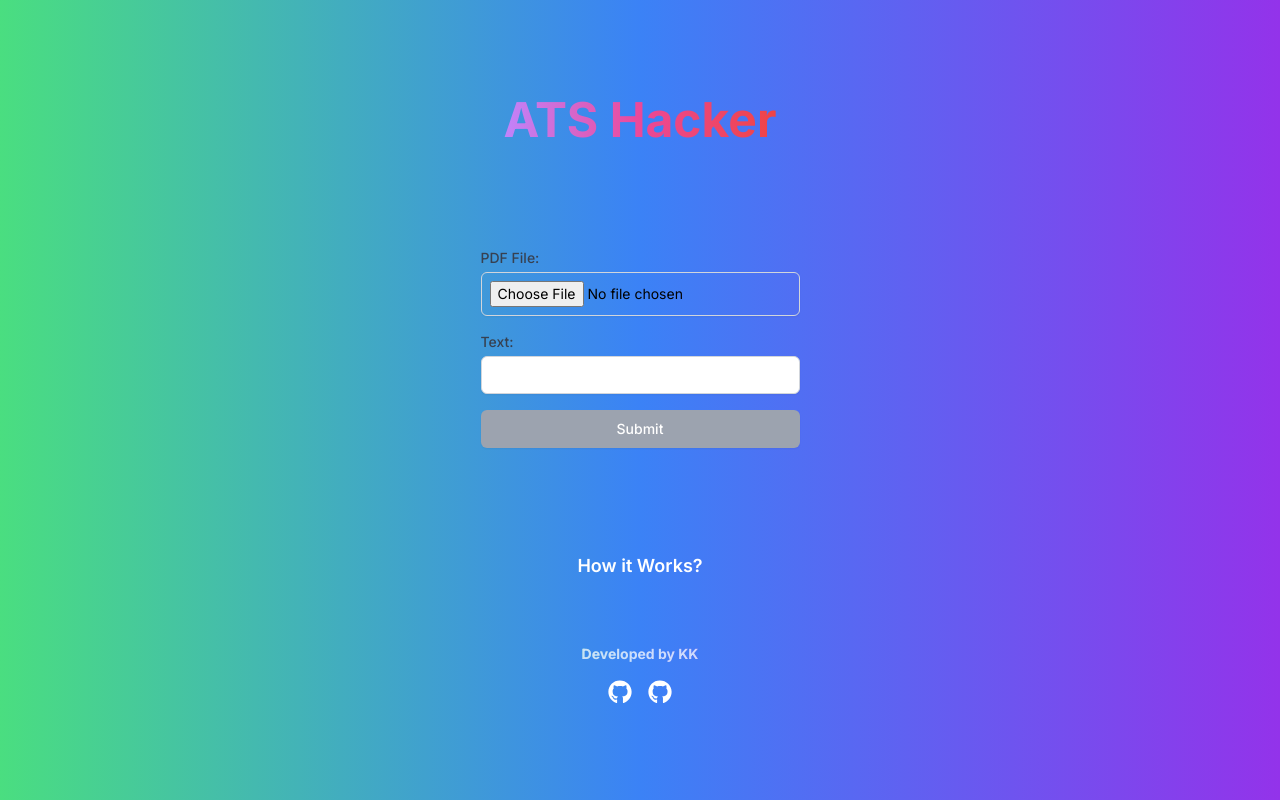
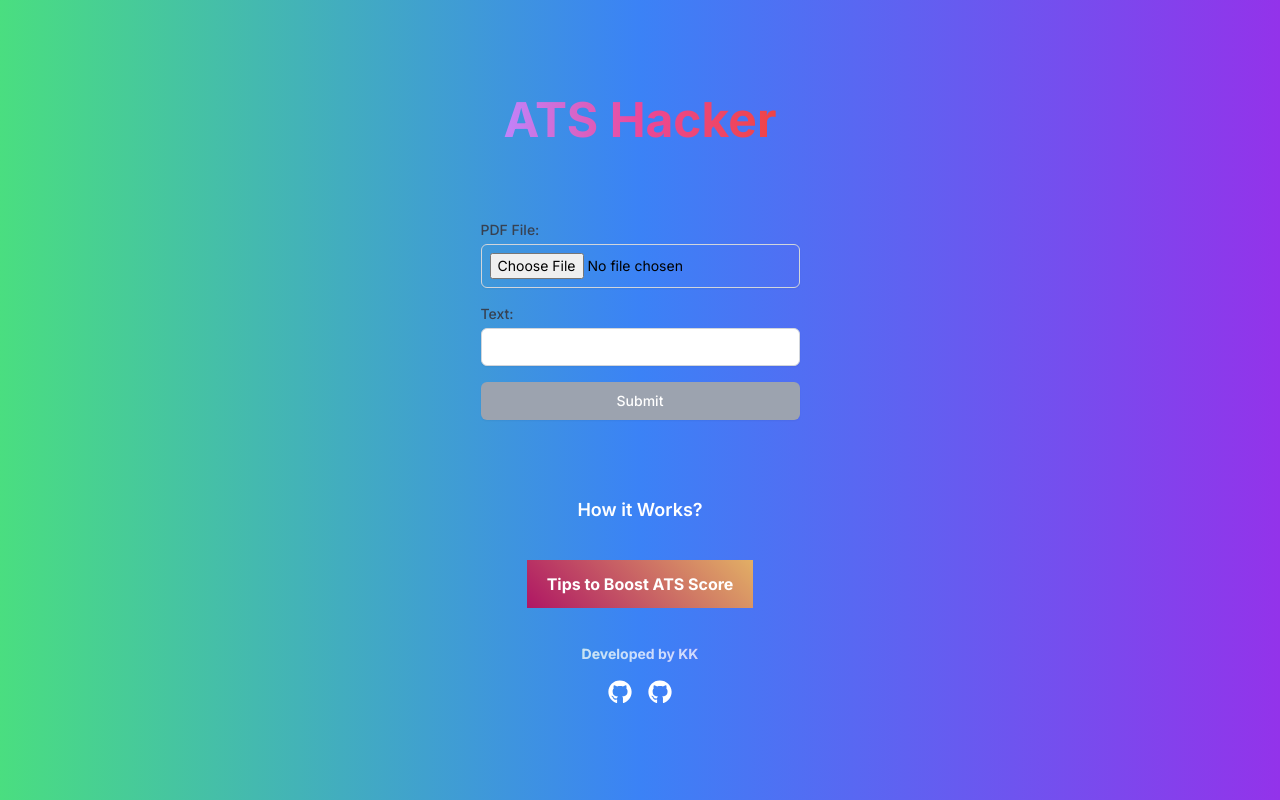
Before and after one commit to 10kartik/ats-amplifier-frontend, a Next.js app: page / in a window 1280 px wide. Built offline with nearby package versions, Linux system fonts and the light colour scheme.

Commit message:
Added "Tips to Boost ATS Score" Modal

```diff
--- a/src/app/page.js
+++ b/src/app/page.js
@@ -1,5 +1,5 @@
 "use client";
-import React, { useState, useRef } from "react";
+import React, { useState, useEffect, useRef } from "react";
 import AtsForm from "../pages/AtsForm";
 import { FaGithub } from "react-icons/fa"; // Assuming you're using react-icons for icons
 
@@ -27,6 +27,31 @@ const Modal = ({ isOpen, onClose, children }) => {
 
 export default function Home() {
   const [isModalOpen, setModalOpen] = useState(false);
+  const [isTipsModalOpen, setIsTipsModalOpen] = useState(false);
+  const [gradientStyle, setGradientStyle] = useState({});
+
+  useEffect(() => {
+    const updateGradient = () => {
+      // Function to generate random color
+      const randomColor = () =>
+        "#" + Math.floor(Math.random() * 16777215).toString(16);
+      // Update the gradient style for the button background
+      setGradientStyle({
+        background: `linear-gradient(45deg, ${randomColor()}, ${randomColor()})`,
+        color: "#FFFFFF", // Ensure text color contrasts well with the background
+        border: "none", // Optional: remove border for aesthetic purposes
+        padding: "10px 20px", // Optional: adjust padding to your preference
+        cursor: "pointer", // Change cursor to pointer to indicate it's clickable
+        fontSize: "16px", // Optional: adjust font size for better readability
+        fontWeight: "bold", // Optional: make text bold for better readability
+      });
+    };
+
+    updateGradient(); // Initial update
+    const intervalId = setInterval(updateGradient, 2000); // Update every 2 seconds
+
+    return () => clearInterval(intervalId); // Cleanup interval on component unmount
+  }, []);
 
   return (
     <main className="flex min-h-screen flex-col items-center justify-between p-24 bg-gradient-to-r from-green-400 via-blue-500 to-purple-600">
@@ -75,6 +100,58 @@ export default function Home() {
           Happy Hacking! 🚀
         </p>
       </Modal>
+      <div>
+        <button
+          onClick={() => setIsTipsModalOpen(true)}
+          style={gradientStyle}
+          className="text-lg font-semibold"
+        >
+          Tips to Boost ATS Score
+        </button>
+      </div>
+      {/* Tips to Boost ATS Score modal */}
+      <Modal isOpen={isTipsModalOpen} onClose={() => setIsTipsModalOpen(false)}>
+        <div
+          style={{
+            fontFamily: "Arial, sans-serif",
+            fontSize: "16px",
+            lineHeight: "1.5",
+          }}
+        >
+          <div>
+            <strong>1. Use Keywords:</strong> Match the job description keywords
+            exactly.
+            <br />
+            <strong>2. Simple Formatting:</strong> Avoid complex layouts,
+            tables, and graphics.
+            <br />
+            <strong>3. Standard Fonts:</strong> Use common fonts like Arial,
+            Times New Roman, or Calibri.
+            <br />
+            <strong>4. Section Headings:</strong> Use standard headings like
+            &ldquo;Experience,&rdquo; &ldquo;Education,&rdquo; and
+            &ldquo;Skills.&rdquo;
+            <br />
+            <strong>5. Consistent Formatting:</strong> Ensure consistent use of
+            bullet points, dates, and headings.
+            <br />
+            <strong>6. Save as PDF:</strong> Ensure your resume is saved in PDF
+            format for compatibility.
+            <br />
+            <strong>7. Avoid Headers and Footers:</strong> ATS systems might not
+            read text in headers/footers.
+            <br />
+            <strong>8. Contact Information:</strong> Include your full name,
+            phone number, and email address.
+            <br />
+            <strong>9. Professional Language:</strong> Use clear, professional
+            language without abbreviations.
+            <br />
+            <strong>10. Relevant Information:</strong> Focus on relevant
+            experience and skills for the job.
+          </div>
+        </div>
+      </Modal>
       <footer className="flex flex-col items-center justify-center space-y-4">
         <a
           href="https://github.com/10kartik"
--- a/src/pages/AtsForm.js
+++ b/src/pages/AtsForm.js
@@ -42,7 +42,6 @@ const AtsForm = () => {
         }
       );
       setResponseUrl(response.data.url);
-      console.log("Success:", response.data);
     } catch (error) {
       console.error("Error posting the data", error);
     } finally {
```
